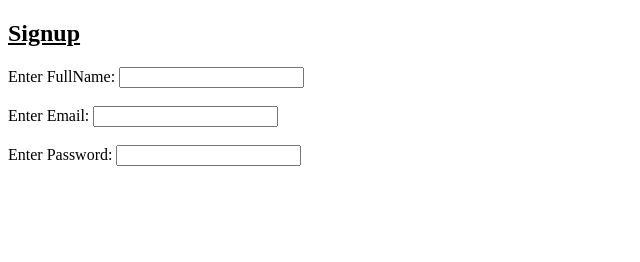
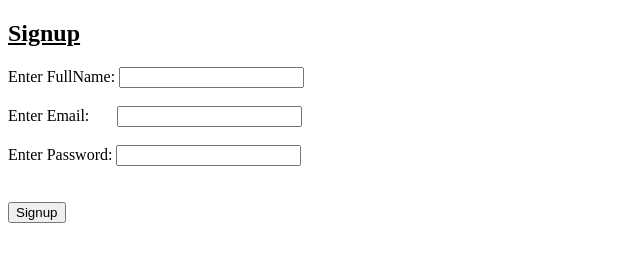
Before and after one commit to Yashsonawane8446/ICP-10-html-1-TheGadgetVault, a plain HTML site: page signup.html in a window 1280 px wide. Shown: the whole page, without its empty margins (0-640 px from the left). Drawn offline with Linux system fonts and the light colour scheme.

Commit message:
button is added

```diff
--- a/signup.html
+++ b/signup.html
@@ -10,11 +10,17 @@
         <label for="inputfullname">Enter FullName:</label>
         <input type="text" id="inputfullname" Required>
         <br><br>
-        <label for="inputemail">Enter Email:</label>
+        <label for="inputemail">Enter Email:&nbsp;&nbsp;&nbsp;&nbsp;&nbsp;&nbsp;</label>
         <input type="email" id="inputemail" Required>
         <br><br>
         <label for="inputpassword">Enter Password:</label>
         <input type="password" id="inputpassword" Required>
     </form>
+    <br><br>
+    <div>
+        <a href="login.html">
+        <button>Signup</button>
+    </a>
+    </div>
 </body>
 </html>
```
